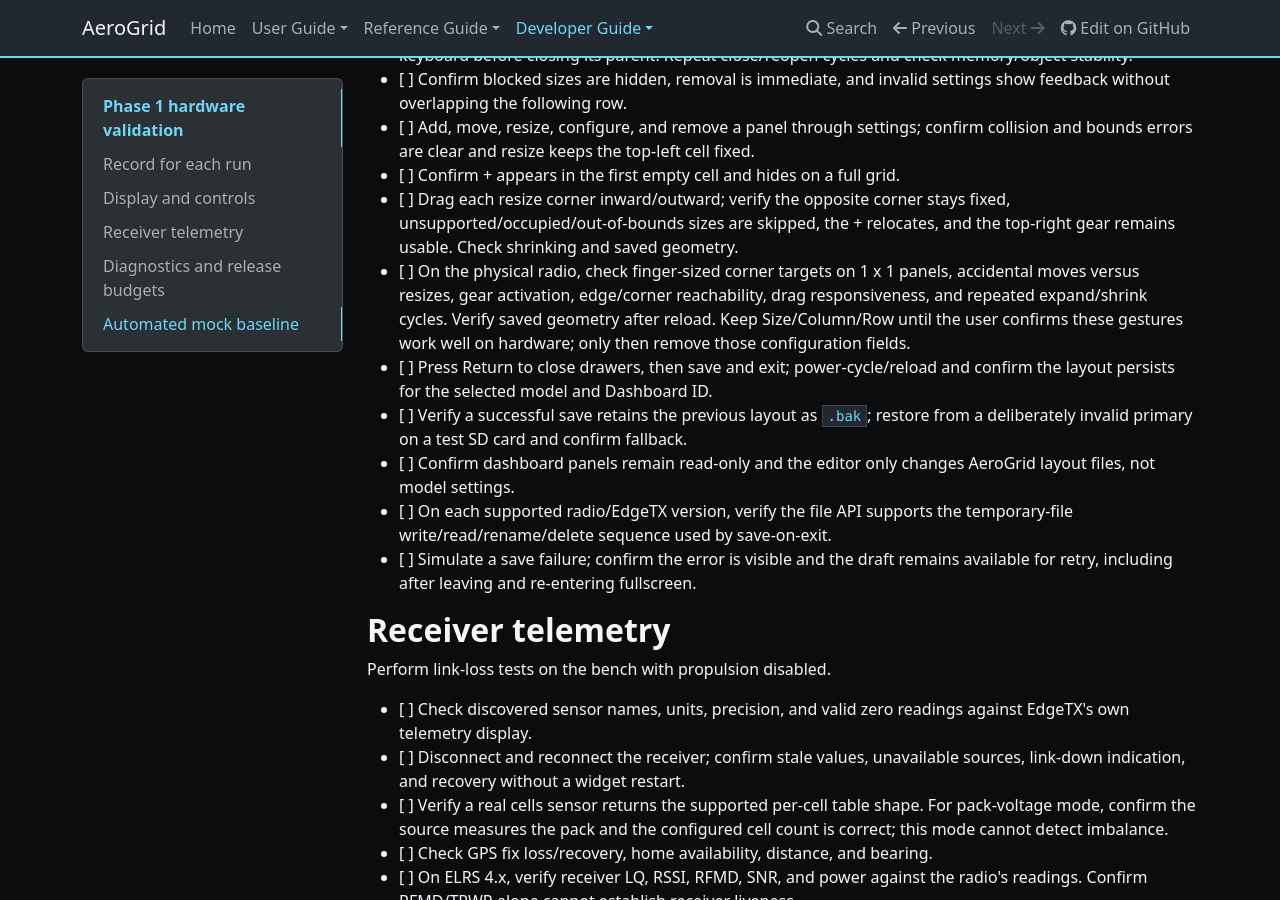
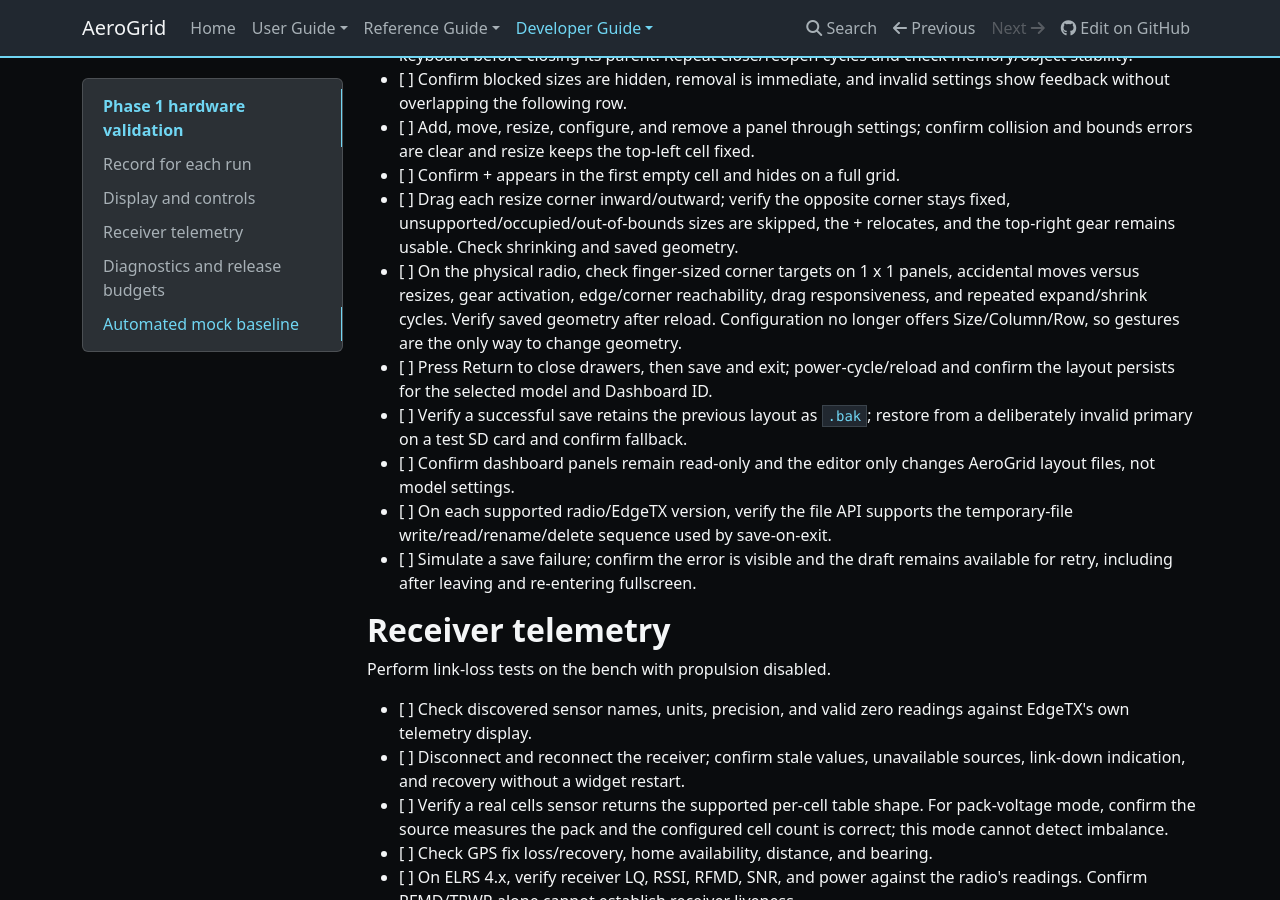
Before and after one commit to thomaskistler/aero-grid, an MkDocs documentation site: the page built from docs/hardware-validation.md, in a window 1280 px wide and 900 px high, scrolled down 6065 px. Built offline with MkDocs 1.6.1, drawn with Linux system fonts in a browser that asks for light colours; nearby versions of some CDN libraries.

Commit message:
Remove Size, Column and Row from panel configuration
Physical-radio testing confirmed corner resizing and drag gestures, so
geometry is now edited only by gestures.

Co-authored-by: Copilot App <223556219+Copilot@users.noreply.github.com>

```diff
--- a/docs/hardware-validation.md
+++ b/docs/hardware-validation.md
@@ -294,8 +294,8 @@ user-confirmed hardware verification without inventing quantitative measurements
 - [ ] On the physical radio, check finger-sized corner targets on 1 x 1 panels,
   accidental moves versus resizes, gear activation, edge/corner reachability,
   drag responsiveness, and repeated expand/shrink cycles. Verify saved geometry
-  after reload. Keep Size/Column/Row until the user confirms these gestures work
-  well on hardware; only then remove those configuration fields.
+  after reload. Configuration no longer offers Size/Column/Row, so gestures are
+  the only way to change geometry.
 - [ ] Press Return to close drawers, then save and exit; power-cycle/reload and confirm the layout persists
   for the selected model and Dashboard ID.
 - [ ] Verify a successful save retains the previous layout as `.bak`; restore
```
Also changed, not shown: plans/on-radio-editor.md (+7 -10 lines), 2 other files.
